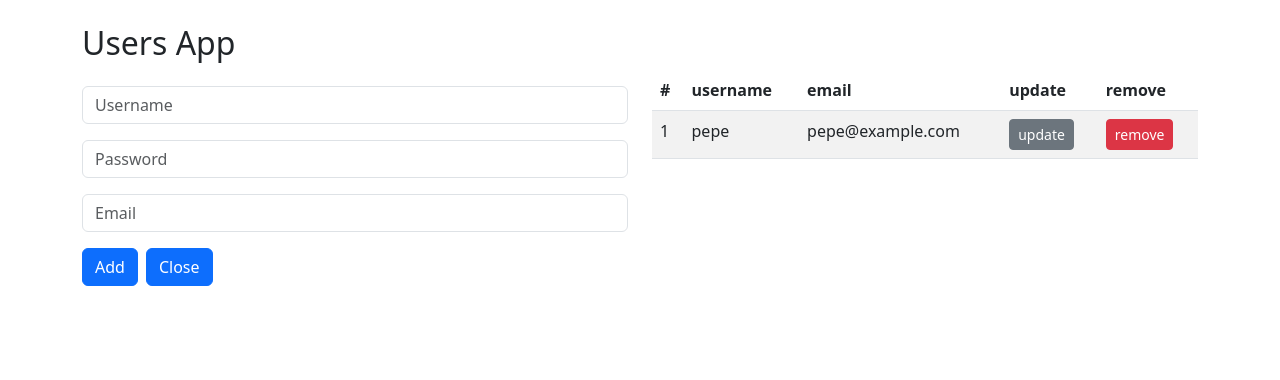
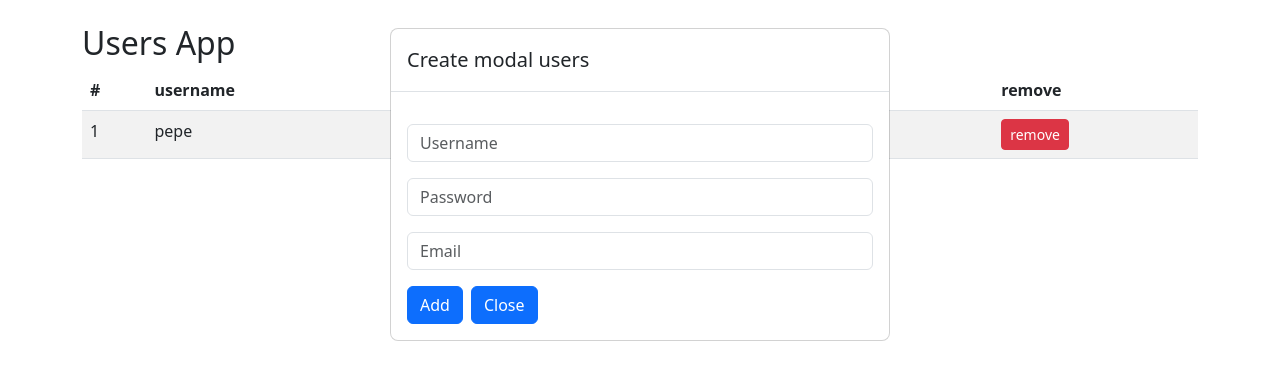
Before and after one commit to CarlosMejia01/react_practice_1, a React (Vite) app in the folder 06-users-app/: page / in a window 1280 px wide. Both pictures are taken after a click on the button "New user". Shown: the top 380 px of the page. Built offline with nearby package versions, Linux system fonts and the light colour scheme.

Commit message:
feat:modal window is added to the user form

```diff
--- a/06-users-app/src/UsersApp.jsx
+++ b/06-users-app/src/UsersApp.jsx
@@ -17,16 +17,31 @@ export const UsersApp = () => {
     } = useUsers();
 
     return (
-        <div className="container my-4">
-            <h2>Users App</h2>
-            <div className="row">
-                {!visibleForm || <div className="col">
+        <>
+            {!visibleForm || <div className="open-modal animation fadeIn">
+                <div className="modal" style={{display: 'block'}} tabIndex="-1">
+                    <div className="modal-dialog" role="document">
+                        <div className="modal-content">
+                            <div className="modal-header">
+                                <h5 className="modal-title">
+                                    {userSelected.id > 0 ? 'Edit' : 'Create'} modal users
+                                </h5>
+                            </div>
+                            <div className="modal-body">
                                 <UsersForm
                                     handlerAddUser={handlerAddUser}
                                     initialUserForm={initialUserForm}
                                     userSelected={userSelected}
                                     handlerCloseForm={handlerCloseForm}
-                    /></div>}
+                                />
+                            </div>
+                        </div>
+                    </div>
+                </div>
+            </div>}
+            <div className="container my-4">
+                <h2>Users App</h2>
+                <div className="row">
                     <div className="col">
                         {visibleForm || <button
                             className="btn btn-primary my-2"
@@ -44,5 +59,6 @@ export const UsersApp = () => {
                     </div>
                 </div>
             </div >
+        </>
     )
 }
```
Lines whose indentation alone changed are shown as unchanged.
